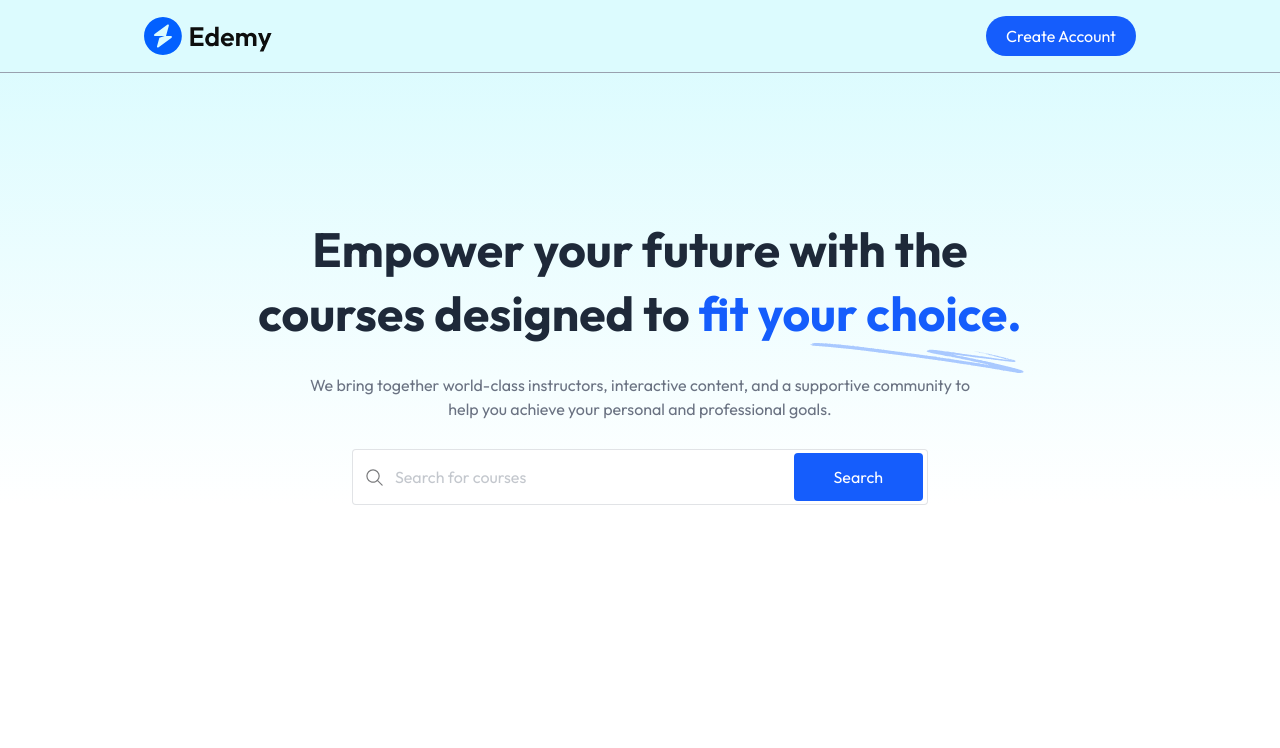
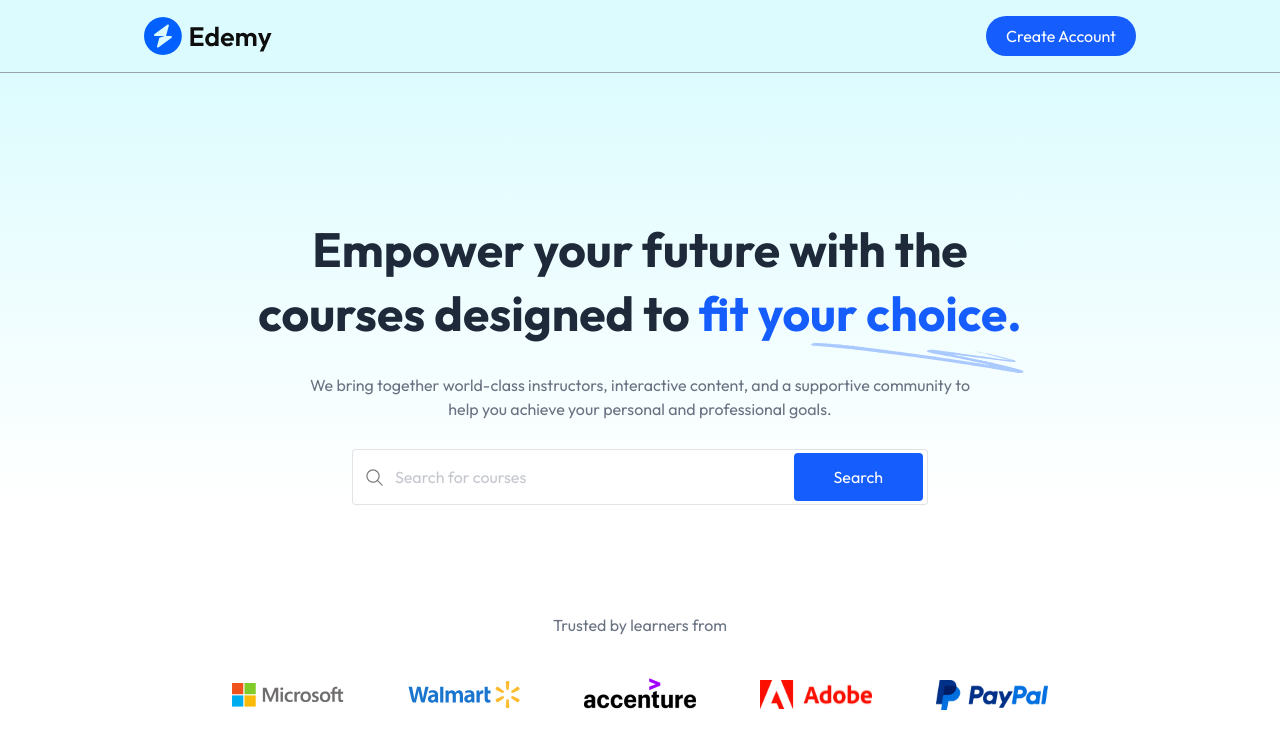
Before and after one commit to mdarmankhan6252/course-lms-project-client, a React (Vite) app: page / in a window 1280 px wide. Shown: the top 748 px of the page. Built offline with nearby package versions, Linux system fonts and the light colour scheme; no server answers.

Commit message:
I have created the companies page

```diff
--- a/src/components/student/Companies.jsx
+++ b/src/components/student/Companies.jsx
@@ -1,7 +1,17 @@
+import { assets } from "../../assets/assets";
+
 const Companies = () => {
    return (
-      <div>
-         <h1>Companies</h1>
+      <div className="py-20">
+        <p className="text-base text-gray-500">Trusted by learners from
+         <div className="flex flex-wrap items-center justify-center gap-6 md:gap-16 md:mt-10 mt-5">
+            <img src={assets.microsoft_logo} alt="microsoft" className="w-20 md:w-28" />
+            <img src={assets.walmart_logo} alt="microsoft" className="w-20 md:w-28" />
+            <img src={assets.accenture_logo} alt="microsoft" className="w-20 md:w-28" />
+            <img src={assets.adobe_logo} alt="microsoft" className="w-20 md:w-28" />
+            <img src={assets.paypal_logo} alt="microsoft" className="w-20 md:w-28" />
+         </div>
+        </p>
 
       </div>
    );
--- a/src/pages/student/Home.jsx
+++ b/src/pages/student/Home.jsx
@@ -1,9 +1,11 @@
+import Companies from "../../components/student/Companies";
 import Hero from "../../components/student/Hero";
 
 const Home = () => {
    return (
       <div className="flex flex-col items-center justify-center space-y-7 text-center">
          <Hero />
+         <Companies />
 
       </div>
    );
```
